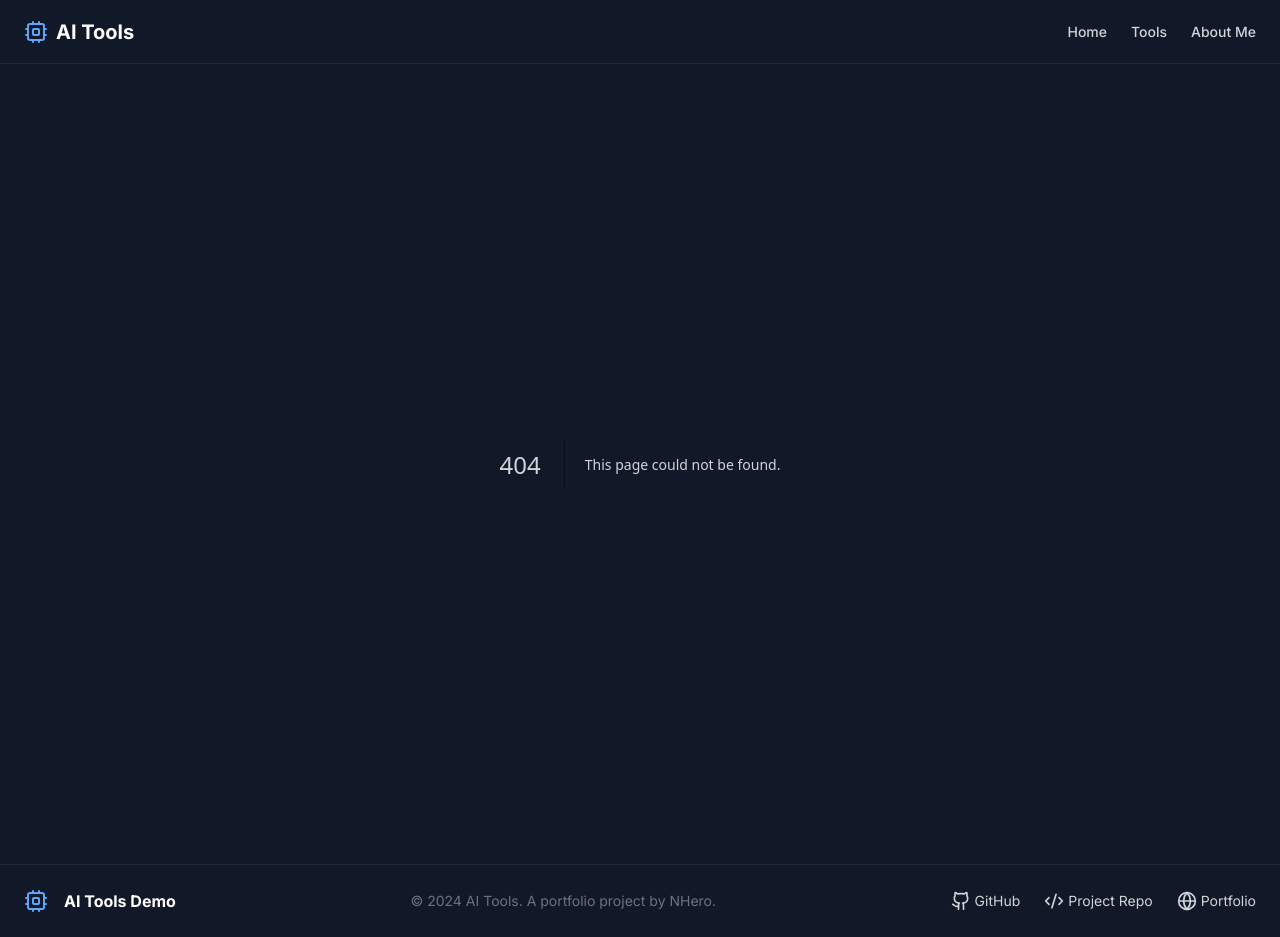
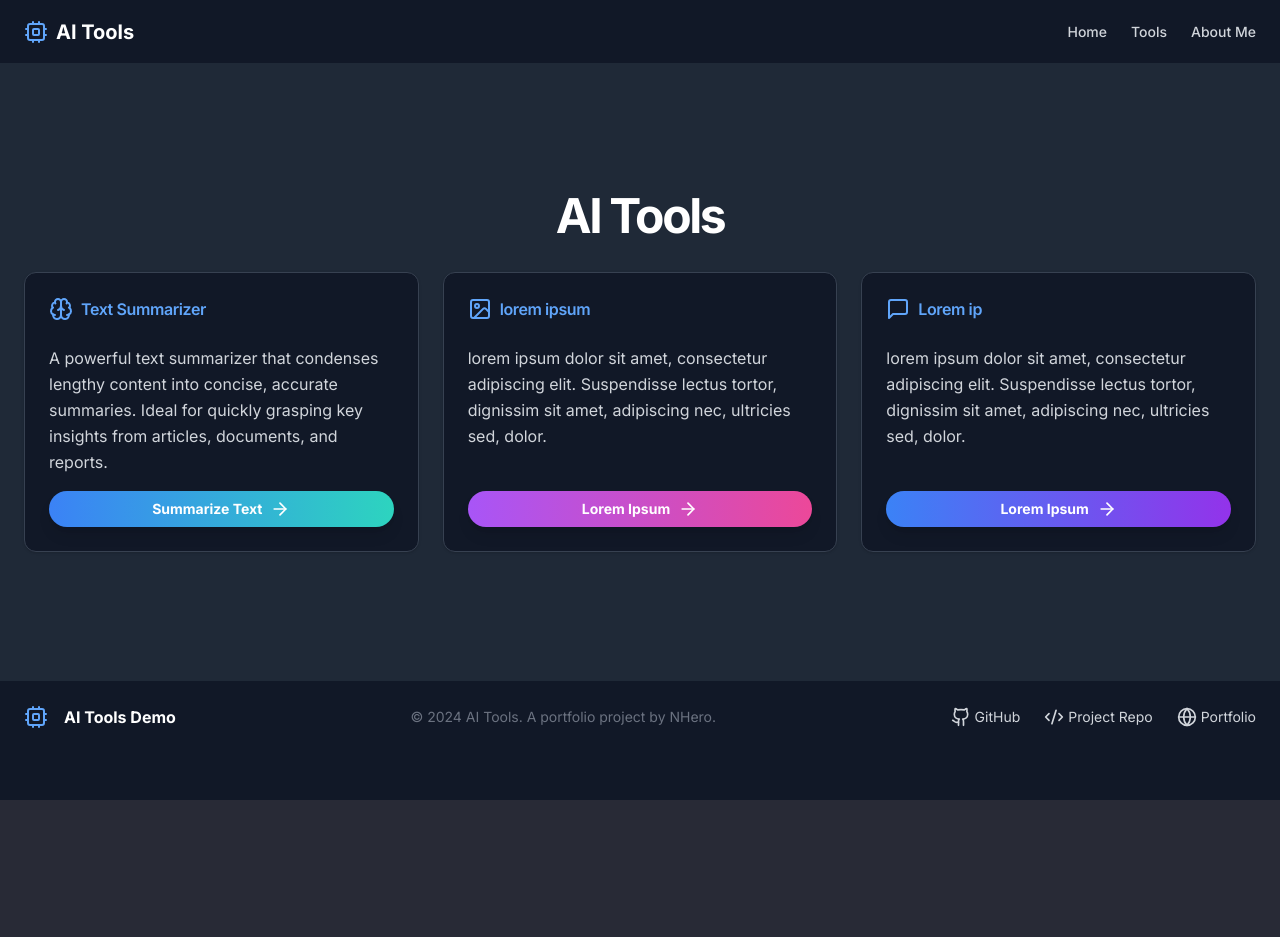
Before and after one commit to NHeroOP/ai-tools-web, a Next.js app: page /tools in a window 1280 px wide. Before the commit this address had no page. After the commit the page ends 800 px from the top, so only its background shows below. Built offline with nearby package versions, Linux system fonts and the light colour scheme.

Commit message:
Add /tools page

```diff
--- /dev/null
+++ b/src/app/tools/page.tsx
@@ -0,0 +1,42 @@
+import { ToolCard } from '@/components'
+import { Brain, Image, MessageSquare } from 'lucide-react'
+import React from 'react'
+
+export default function Tools() {
+  return (
+    <section id="tools" className="w-full py-12 md:py-24 lg:py-32 bg-gray-800 flex justify-center">
+      <div className="container px-4 md:px-6">
+        <h2 className="text-3xl font-bold tracking-tighter sm:text-4xl md:text-5xl text-center mb-8 text-white">
+          AI Tools
+        </h2>
+        <div className="grid gap-6 md:grid-cols-2 lg:grid-cols-3">
+          <ToolCard
+            icon={<Brain className="w-6 h-6 mr-2" />}
+            title="Text Summarizer"
+            desc={"A powerful text summarizer that condenses lengthy content into concise, accurate summaries.\n Ideal for quickly grasping key insights from articles, documents, and reports."}
+            btnClass="from-blue-500 to-teal-400 hover:from-blue-600 hover:to-teal-500 focus:ring-teal-500"
+            btnName="Summarize Text"
+            page="/text-summarizer"
+          />
+          <ToolCard
+            icon={<Image className="w-6 h-6 mr-2" />}
+            title="lorem ipsum"
+            desc={"lorem ipsum dolor sit amet, consectetur adipiscing elit.\nSuspendisse lectus tortor, dignissim sit amet, adipiscing nec, ultricies sed, dolor."}
+            btnClass="from-purple-500 to-pink-500 hover:from-purple-600 hover:to-pink-600 focus:ring-pink-500"
+            btnName="Lorem Ipsum"
+            page=""
+          />
+          <ToolCard
+            icon={<MessageSquare className="w-6 h-6 mr-2" />}
+            title="Lorem ip"
+            desc={"lorem ipsum dolor sit amet, consectetur adipiscing elit.\nSuspendisse lectus tortor, dignissim sit amet, adipiscing nec, ultricies sed, dolor."}
+            btnClass="from-blue-500 to-purple-600 hover:from-blue-600 hover:to-purple-700 focus:ring-purple-500"
+            btnName="Lorem Ipsum"
+            page=""
+          />
+
+        </div>
+      </div>
+    </section>
+  )
+}
```
